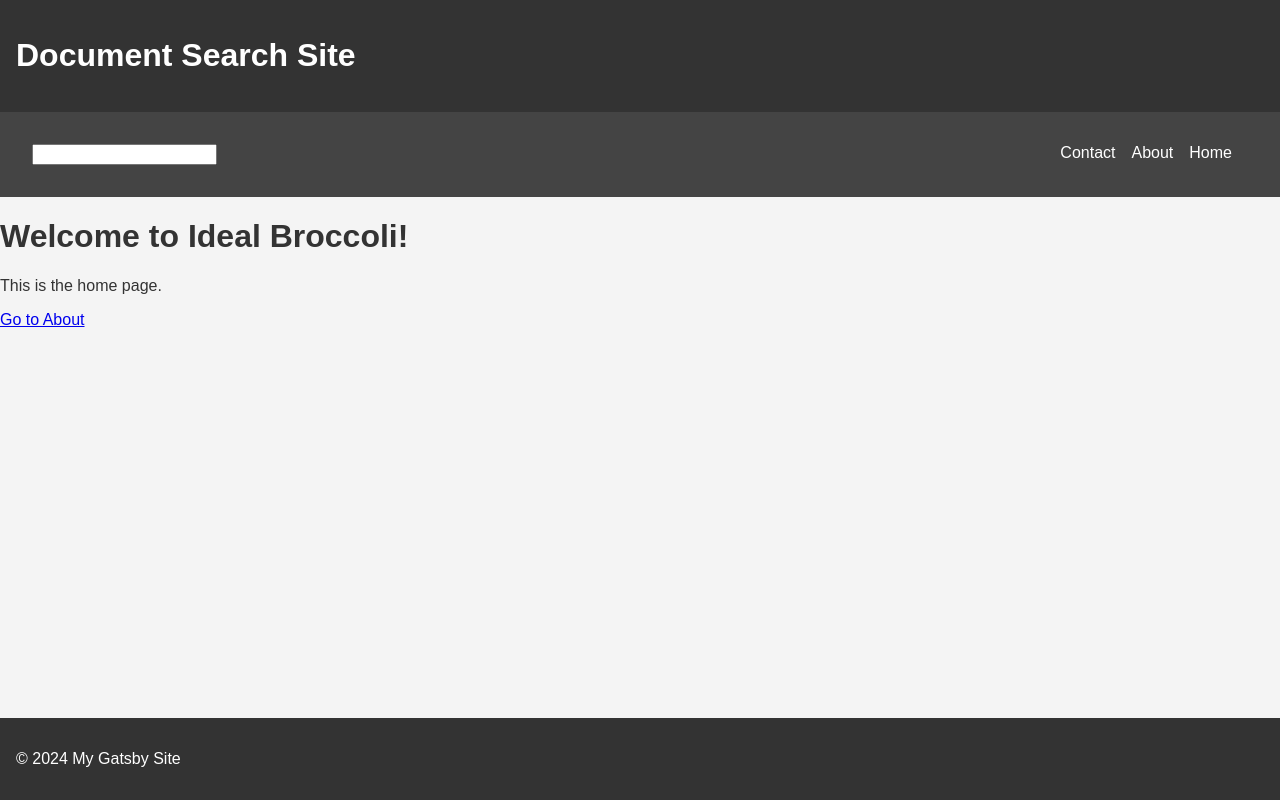
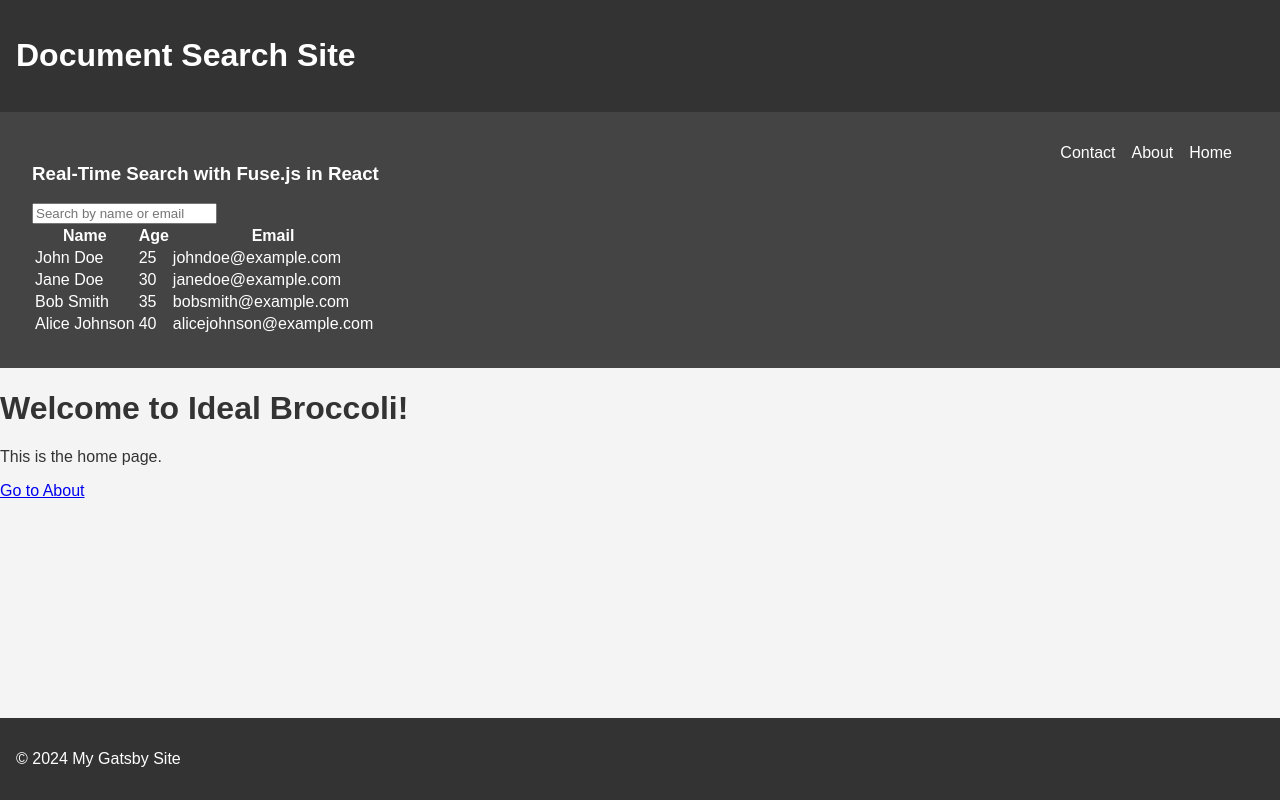
Before and after one commit to tylerjoy/tylerjoy.github.io, a Gatsby site: page / in a window 1280 px wide. Built offline with nearby package versions, Linux system fonts and the light colour scheme; Gatsby itself is replaced by a stand-in of ours.

Commit message:
testing client-side search

```diff
--- a/package.json
+++ b/package.json
@@ -21,6 +21,7 @@
     "@typescript-eslint/eslint-plugin": "^4.33.1-alpha.15",
     "babel-eslint": "^10.1.0",
     "babel-plugin-styled-components": "^2.1.4",
+    "fuse.js": "^7.0.0",
     "gatsby": "^5.13.3",
     "gatsby-plugin-image": "^3.13.1",
     "gatsby-plugin-manifest": "^5.13.1",
--- a/src/components/Navbar.tsx
+++ b/src/components/Navbar.tsx
@@ -1,6 +1,13 @@
 import React from "react";
 import styled from "styled-components";
 import { Link } from "gatsby";
+import Search from "./Search";
+
+const SearchField = styled(Search)`
+  color: #fff;
+  margin-right: 1rem;
+  text-decoration: none;
+`;
 
 //parent container with flex property to allow left placement of search field, and right placement of nav elements.
 const NavContainerParent = styled.nav`
@@ -38,9 +45,11 @@ const SearchLink = styled(Link)`
   text-decoration: none;
 `;
 
-const SearchInput = styled.input`
+const SearchInput = styled(Search)`
   type: text;
   placeholder: "Search documents";
+  onChange=
+
 `;
 
 const Navbar: React.FC = () => {
--- /dev/null
+++ b/src/components/Search.tsx
@@ -0,0 +1,72 @@
+import React, { useState } from "react";
+import Fuse from "fuse.js";
+
+interface Person {
+  name: string;
+  age: number;
+  email: string;
+}
+
+const initialData: Person[] = [
+  { name: "John Doe", age: 25, email: "johndoe@example.com" },
+  { name: "Jane Doe", age: 30, email: "janedoe@example.com" },
+  { name: "Bob Smith", age: 35, email: "bobsmith@example.com" },
+  { name: "Alice Johnson", age: 40, email: "alicejohnson@example.com" },
+];
+
+const SearchComponent: React.FC = () => {
+  const [searchResults, setSearchResults] = useState(initialData);
+
+  const options = {
+    includeScore: true,
+    includeMatches: true,
+    threshold: 0.2,
+    keys: ["name", "age", "email"],
+  };
+
+  const fuse = new Fuse(initialData, options);
+
+  const handleSearch = (event: React.ChangeEvent<HTMLInputElement>) => {
+    const { value } = event.target;
+
+    if (value.length === 0) {
+      setSearchResults(initialData);
+      return;
+    }
+
+    const results = fuse.search(value);
+    const items = results.map((result) => result.item);
+    setSearchResults(items);
+  };
+
+  return (
+    <div>
+      <h1>Real-Time Search with Fuse.js in React</h1>
+      <input
+        type="text"
+        placeholder="Search by name or email"
+        onChange={handleSearch}
+      />
+      <table>
+        <thead>
+          <tr>
+            <th>Name</th>
+            <th>Age</th>
+            <th>Email</th>
+          </tr>
+        </thead>
+        <tbody>
+          {searchResults.map((person, index) => (
+            <tr key={index}>
+              <td>{person.name}</td>
+              <td>{person.age}</td>
+              <td>{person.email}</td>
+            </tr>
+          ))}
+        </tbody>
+      </table>
+    </div>
+  );
+};
+
+export default SearchComponent;
```
Also changed, not shown: 2 other files.
